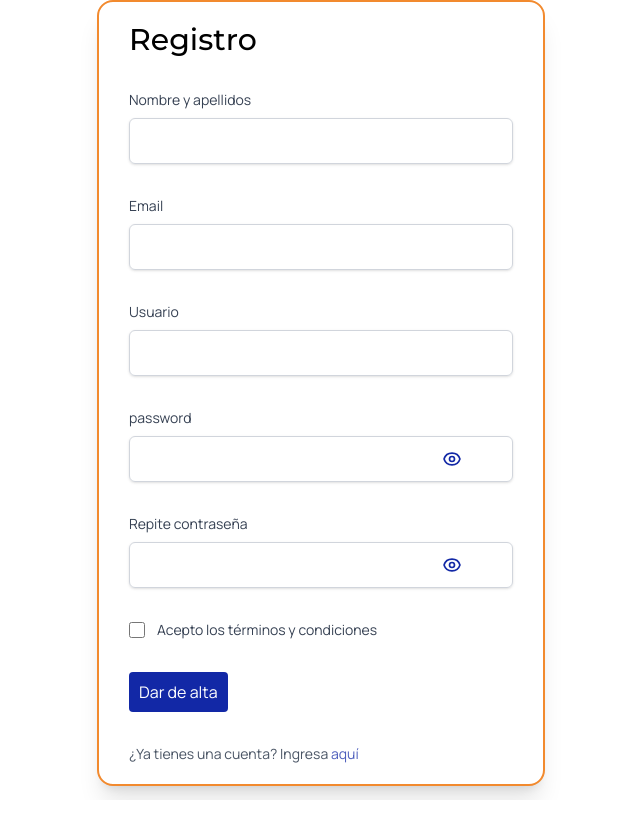
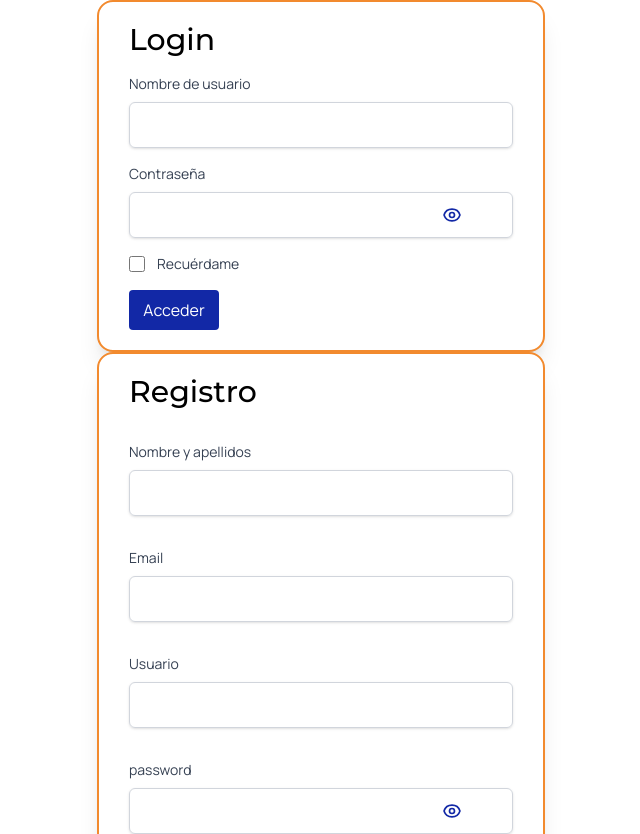
Before and after one commit to LaNoviaDePepe/Vesto, a React (Vite) app: page / in a window 1280 px wide. Shown: the top 834 px of the page, without its empty margins (319-959 px from the left). Before the commit the page ends 800 px from the top, so only its background shows below. Built offline with nearby package versions, Linux system fonts and the light colour scheme.

Commit message:
🔄️UPDATE_LoginForm_styles

```diff
--- a/src/components/forms/LoginForm.tsx
+++ b/src/components/forms/LoginForm.tsx
@@ -78,10 +78,11 @@ export default function LoginForm() {
     };
 
     return (
+        <div className="py-5 px-7.5 max-w-md mx-auto bg-white border-2 border-auxiliary-700 rounded-2xl shadow-xl">
         <form onSubmit={handleSubmit} className="max-w-sm mx-auto space-y-4">
             <h3>Login</h3>
             <Input
-                label={"Usuario "}
+                label={"Nombre de usuario "}
                 name="usuario"
                 type="text"
                 value={formData.usuario}
@@ -103,7 +104,7 @@ export default function LoginForm() {
             >
             </Input>
             <Input
-                label={"Recuerdame "}
+                label={"Recuérdame "}
                 name="rememberMe"
                 type="checkbox"
                 checked={formData.rememberMe}
@@ -115,5 +116,6 @@ export default function LoginForm() {
 
             <Button type="submit" className="btn btn-primary">Acceder</Button>
         </form>
+        </div>
     );
 }
--- a/src/pages/FormTestingPages.tsx
+++ b/src/pages/FormTestingPages.tsx
@@ -1,8 +1,10 @@
+import LoginForm from '../components/forms/LoginForm'
 import SignUpForm from '../components/forms/SignUpForm '
 
 function FormTestingPages() {
   return (
     <>
+    <LoginForm/>
     <SignUpForm/>
     </>
   )
```
